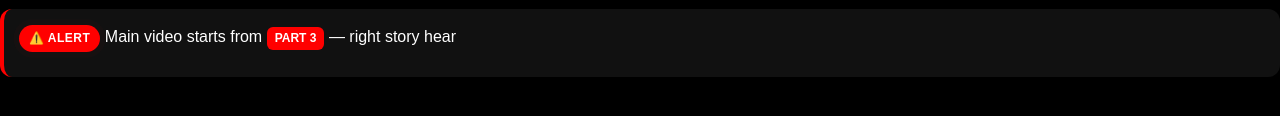
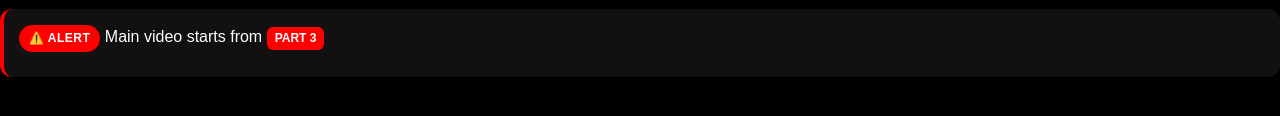
Before and after one commit to al7652563-gif/CHECK-, a plain HTML site: page index.html in a window 1280 px wide. Shown: the part 448-564 px from the top of the page. Drawn offline with Linux system fonts and the light colour scheme.

Commit message:
Update index.html

```diff
--- a/index.html
+++ b/index.html
@@ -75,7 +75,7 @@ z-index:10;
 </div>
 
 <div class="story">
-<span class="story-label">⚠️ Alert</span> Main video starts from <span class="part3-badge">PART 3</span> — right story hear
+<span class="story-label">⚠️ Alert</span> Main video starts from <span class="part3-badge">PART 3</span>
 </div>
 
 <div class="ad-bottom"><!-- /23313830399/300x250 -->
```
